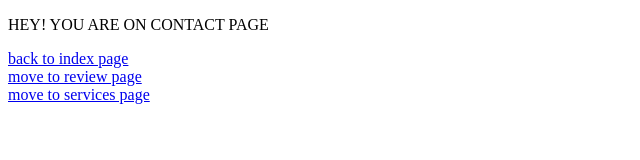
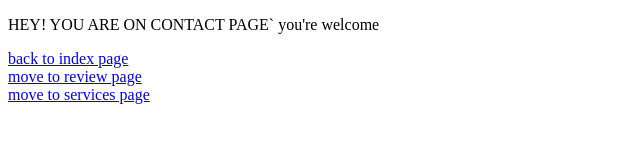
Before and after one commit to BushraTariq1624/links, a plain HTML site: page contact.html in a window 1280 px wide. Shown: the whole page, without its empty margins (0-640 px from the left). Drawn offline with Linux system fonts and the light colour scheme.

Commit message:
welcoming

```diff
--- a/contact.html
+++ b/contact.html
@@ -4,7 +4,8 @@
     <title>CONTACT PAGE</title>
 </head>
 <body>
-    <p>HEY! YOU ARE ON CONTACT PAGE
+    <p>HEY! YOU ARE ON CONTACT PAGE`
+        you're welcome
     </p>
     <a href="index.html">back to index page</a> <br>
     <a href="about/review.html">move to review page</a> <br>
```
